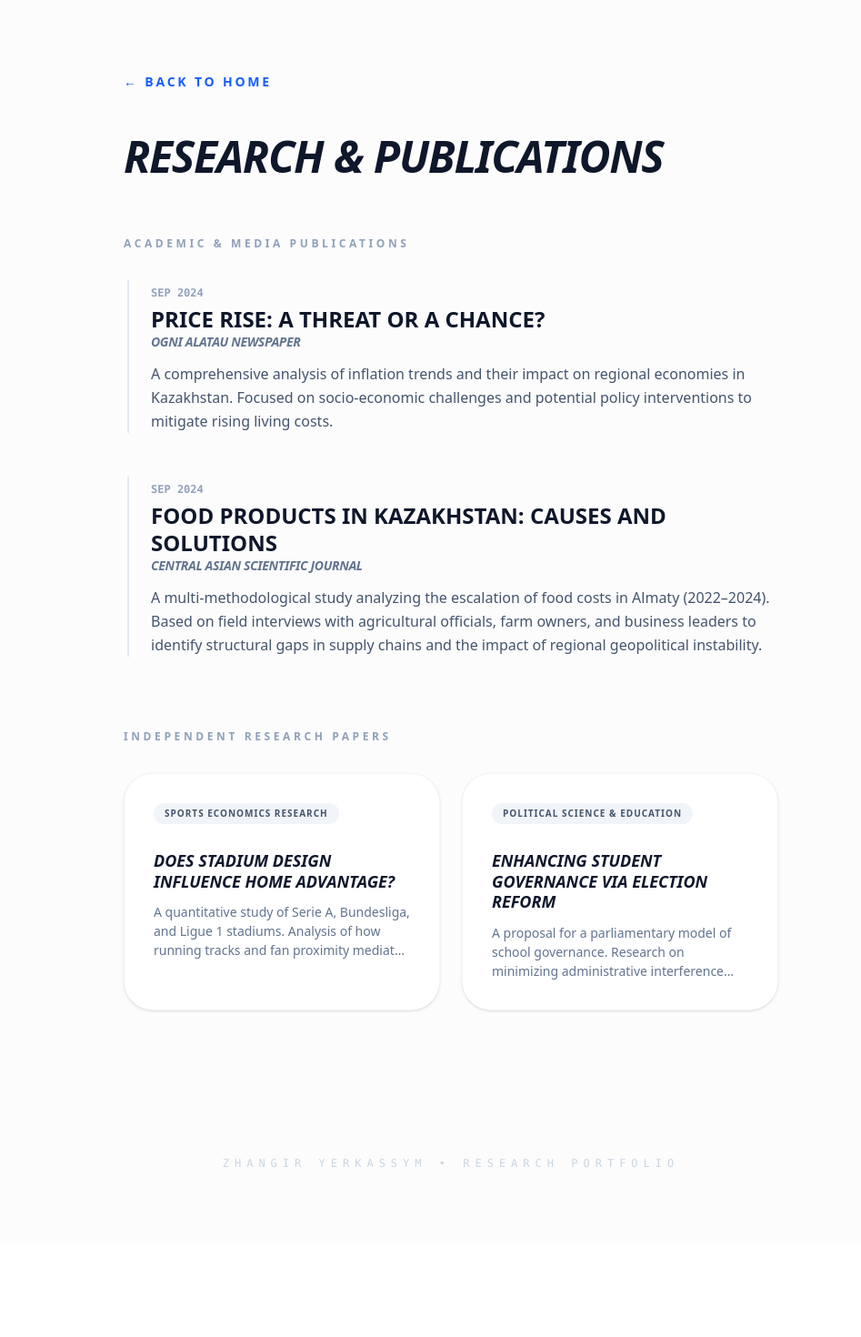
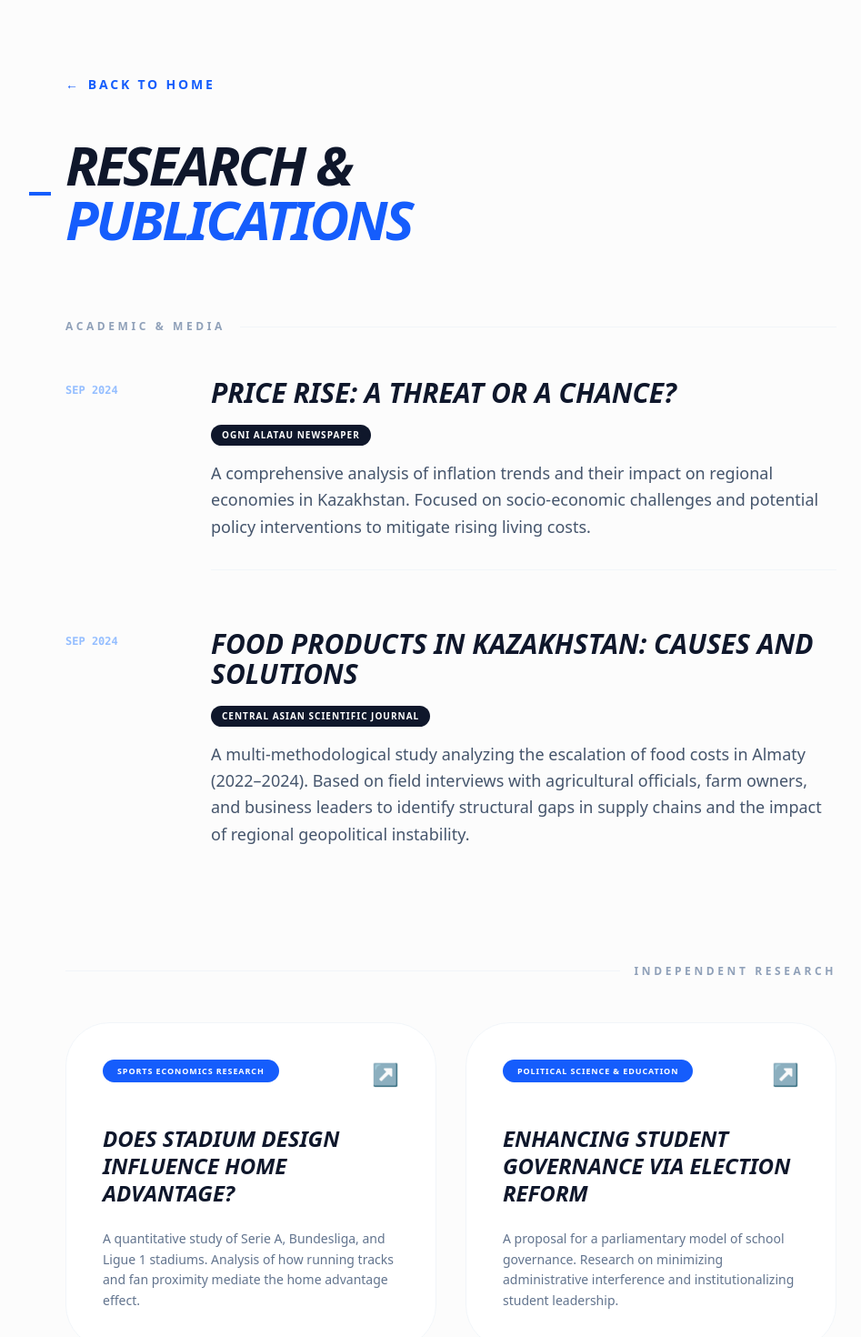
Before and after one commit to JuneiBrunei/jonyportfolio, a Next.js app: page /publications in a window 1280 px wide. Shown: the top 1470 px of the page at 91% size, without its empty margins (144-1091 px from the left). Before the commit the page ends 1367 px from the top, so only its background shows below. Built offline with nearby package versions, Linux system fonts and the light colour scheme.

Commit message:
final site version

```diff
--- a/app/publications/page.tsx
+++ b/app/publications/page.tsx
@@ -35,55 +35,89 @@ export default function Publications() {
 
   return (
     <div className="min-h-screen bg-[#fcfcfc] text-slate-900 font-sans selection:bg-blue-100">
-      <main className="max-w-3xl mx-auto px-6 py-20 animate-fade-in">
-        <Link href="/" className="text-sm font-bold text-blue-600 uppercase tracking-[0.2em] mb-12 block hover:opacity-70 transition-opacity">
-          ← Back to Home
+      {/* Декоративный элемент на фоне, чтобы заполнить пустоту */}
+      <div className="fixed top-0 right-0 w-1/3 h-screen bg-blue-50/30 -z-10 blur-3xl rounded-full translate-x-1/2"></div>
+
+      <main className="max-w-4xl mx-auto px-6 py-20 animate-fade-in">
+        <Link href="/" className="group inline-flex items-center text-sm font-bold text-blue-600 uppercase tracking-[0.2em] mb-12 hover:opacity-70 transition-all">
+          <span className="mr-2 transform group-hover:-translate-x-1 transition-transform">←</span> Back to Home
         </Link>
 
-        <h1 className="text-5xl font-black mb-16 italic tracking-tight uppercase">Research & Publications</h1>
+        <div className="relative mb-20">
+          <h1 className="text-6xl font-black italic tracking-tighter uppercase leading-none">
+            Research & <br />
+            <span className="text-blue-600">Publications</span>
+          </h1>
+          <div className="absolute -left-10 top-1/2 w-6 h-1 bg-blue-600 hidden md:block"></div>
+        </div>
 
         {/* Section 1: Published Works */}
-        <section className="mb-20">
-          <h2 className="text-xs font-bold text-slate-400 uppercase tracking-[0.3em] mb-8">Academic & Media Publications</h2>
-          <div className="space-y-12">
+        <section className="mb-24">
+          <div className="flex items-center gap-4 mb-12">
+            <h2 className="text-xs font-bold text-slate-400 uppercase tracking-[0.3em] whitespace-nowrap">Academic & Media</h2>
+            <div className="h-px w-full bg-slate-100"></div>
+          </div>
+
+          <div className="space-y-16">
             {published.map((pub, i) => (
-              <article key={i} className="group border-l-2 border-slate-200 pl-6 ml-1">
-                <span className="text-xs font-mono font-bold text-slate-400 uppercase">{pub.date}</span>
-                <h3 className="text-2xl font-bold mt-1 group-hover:text-blue-600 transition-colors leading-tight">
-                  <a href={pub.link} target="_blank" rel="noopener noreferrer">{pub.title}</a>
-                </h3>
-                <p className="text-sm text-slate-500 mb-3 uppercase tracking-tight font-semibold italic">{pub.source}</p>
-                <p className="text-slate-600 text-base leading-relaxed">{pub.description}</p>
+              <article key={i} className="group relative grid grid-cols-1 md:grid-cols-[120px_1fr] gap-4 md:gap-10">
+                <div className="hidden md:block">
+                  <span className="text-xs font-mono font-bold text-blue-500/50 uppercase sticky top-24">{pub.date}</span>
+                </div>
+                <div className="relative pb-8 border-b border-slate-100 group-last:border-none">
+                  <span className="md:hidden text-xs font-mono font-bold text-blue-500/50 uppercase block mb-2">{pub.date}</span>
+                  <h3 className="text-3xl font-bold group-hover:text-blue-600 transition-colors leading-[1.1] mb-4 uppercase italic">
+                    <a href={pub.link} target="_blank" rel="noopener noreferrer">{pub.title}</a>
+                  </h3>
+                  <p className="inline-block text-[10px] font-bold text-white bg-slate-900 px-3 py-1 rounded-full uppercase tracking-widest mb-4">
+                    {pub.source}
+                  </p>
+                  <p className="text-slate-600 text-lg leading-relaxed max-w-2xl">{pub.description}</p>
+                </div>
               </article>
             ))}
           </div>
         </section>
 
         {/* Section 2: Independent Research */}
-        <section>
-          <h2 className="text-xs font-bold text-slate-400 uppercase tracking-[0.3em] mb-8">Independent Research Papers</h2>
-          <div className="grid grid-cols-1 md:grid-cols-2 gap-6">
+        <section className="relative">
+          <div className="flex items-center gap-4 mb-12">
+            <div className="h-px w-full bg-slate-100"></div>
+            <h2 className="text-xs font-bold text-slate-400 uppercase tracking-[0.3em] whitespace-nowrap">Independent Research</h2>
+          </div>
+
+          <div className="grid grid-cols-1 md:grid-cols-2 gap-8">
             {independent.map((res, i) => (
               <a
                 key={i}
                 href={res.link}
                 target="_blank"
                 rel="noopener noreferrer"
-                className="p-8 rounded-[2rem] bg-white border border-slate-100 shadow-sm hover:shadow-md hover:border-blue-200 transition-all group"
+                className="group relative p-10 rounded-[3rem] bg-white border border-slate-100 hover:border-blue-200 transition-all overflow-hidden"
               >
-                <div className="flex justify-between items-start mb-6">
-                  <span className="text-[10px] font-bold px-3 py-1 bg-slate-100 rounded-full text-slate-600 uppercase tracking-widest">{res.type}</span>
-                  <span className="text-blue-500 opacity-0 group-hover:opacity-100 transition-opacity text-xl">↗</span>
+                {/* Эффект свечения при ховере */}
+                <div className="absolute inset-0 bg-gradient-to-br from-blue-50/0 to-blue-50/50 opacity-0 group-hover:opacity-100 transition-opacity"></div>
+
+                <div className="relative z-10 h-full flex flex-col">
+                  <div className="flex justify-between items-start mb-10">
+                    <span className="text-[9px] font-black px-4 py-1.5 bg-blue-600 text-white rounded-full uppercase tracking-widest">{res.type}</span>
+                    <span className="text-blue-600 transform group-hover:translate-x-1 group-hover:-translate-y-1 transition-transform text-2xl font-light">↗</span>
+                  </div>
+                  <h3 className="font-bold text-2xl leading-tight mb-6 group-hover:text-blue-600 transition-colors uppercase italic">{res.title}</h3>
+                  <div className="mt-auto">
+                    <p className="text-slate-500 text-sm leading-relaxed line-clamp-4">{res.description}</p>
+                  </div>
                 </div>
-                <h3 className="font-bold text-lg leading-tight mb-3 group-hover:text-blue-600 uppercase italic">{res.title}</h3>
-                <p className="text-sm text-slate-500 leading-normal line-clamp-3">{res.description}</p>
               </a>
             ))}
           </div>
         </section>
 
-        <footer className="mt-40 text-center text-xs font-mono text-slate-300 uppercase tracking-[0.5em]">
-          Zhangir Yerkassym • Research Portfolio
+        <footer className="mt-48 pt-10 border-t border-slate-100 flex flex-col items-center">
+           <div className="w-12 h-1 bg-blue-600 mb-8"></div>
+           <p className="text-xs font-mono text-slate-300 uppercase tracking-[0.5em]">
+             Zhangir Yerkassym • Research Portfolio
+           </p>
         </footer>
       </main>
     </div>
```
